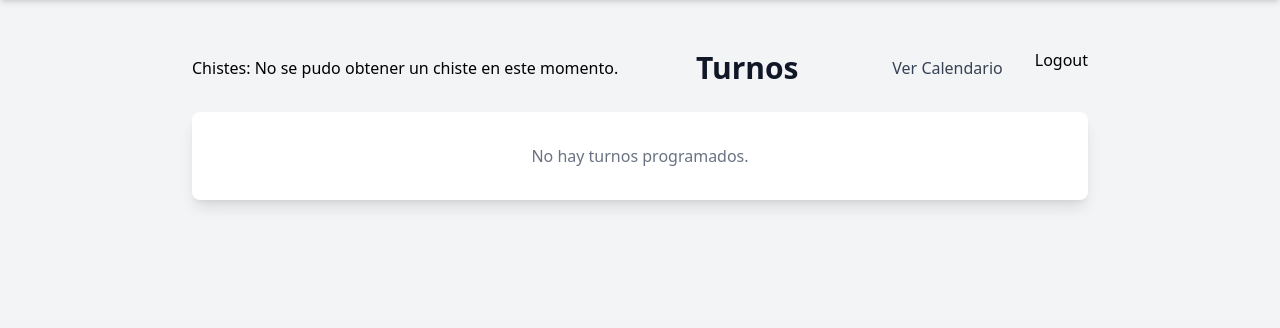
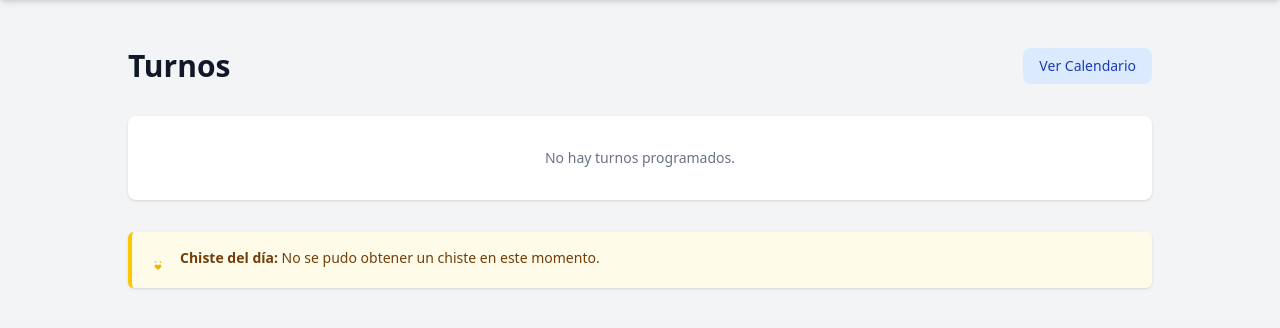
Before and after one commit to ulysses-ck/ifts-pp4-proyecto-integrador, a Django app: page /turn/ in a window 1280 px wide. Shown: the part 64-392 px from the top of the page. Run offline with Django 5.2, Linux system fonts and the light colour scheme; data that the repository does not hold is empty; style sheets or scripts are compiled from the project's sources.

Commit message:
style: improve layout for home_turn
also remove button logout, this already exists in the navigation

```diff
--- a/apps/turn/templates/home_turn.html
+++ b/apps/turn/templates/home_turn.html
@@ -2,28 +2,29 @@
 
 {% block content %}
 <div class="container mx-auto px-4 py-8">
-        <div class="max-w-4xl mx-auto">
-            <div class="flex justify-between items-center mb-6">
-                <!-- es solo de test -->
-                <h3>Chistes: {{joke}}</h3>
+    <div class="max-w-5xl mx-auto space-y-8">
+
+        <!-- Encabezado principal -->
+        <div class="flex flex-col md:flex-row md:items-center md:justify-between gap-4">
             <div>
                 <h1 class="text-3xl font-bold text-gray-900">Turnos</h1>
                 {% if selected_date %}
-                    <p class="text-gray-600 mt-2">Mostrando turnos para el {{ selected_date|date:"d/m/Y" }}</p>
+                <p class="text-sm text-gray-600 mt-1">Mostrando turnos para el {{ selected_date|date:"d/m/Y" }}</p>
                 {% endif %}
             </div>
-                <div class="flex gap-4">
-                    <a href="{% url 'turn:available_turns' %}"
-                    class="bg-gray-100 hover:bg-gray-200 text-gray-700 px-4 py-2 rounded-lg transition-colors">
+
+            <div class="flex items-center gap-4">
+                <a href="{% url 'turn:available_turns' %}" class="bg-blue-100 hover:bg-blue-200 text-blue-800 px-4 py-2 rounded-lg text-sm font-medium transition">
                     Ver Calendario
                 </a>
-                    <a href="{% url 'user:logout' %}">Logout</a>
             </div>
         </div>
+
+        <!-- Mensajes -->
         {% if messages %}
-            <div class="mb-6">
+        <div class="space-y-2">
             {% for message in messages %}
-                <div class="p-4 rounded-lg shadow text-sm font-semibold
+            <div class="p-3 rounded-md shadow-sm text-sm font-medium
                 {% if 'error' in message.tags %}bg-red-100 text-red-800
                 {% elif 'success' in message.tags %}bg-green-100 text-green-800
                 {% else %}bg-gray-100 text-gray-700{% endif %}">
@@ -33,62 +34,50 @@
         </div>
         {% endif %}
 
+        <!-- Filtro activo -->
         {% if selected_date %}
-            <div class="bg-blue-50 border border-blue-200 rounded-lg p-4 mb-6">
-                <div class="flex items-center justify-between">
-                    <p class="text-blue-700">
-                        <span class="font-medium">Filtro activo:</span> {{ selected_date|date:"d/m/Y" }}
+        <div class="bg-blue-50 border border-blue-200 rounded-lg p-4 flex items-center justify-between">
+            <p class="text-blue-700 text-sm">
+                <span class="font-semibold">Filtro activo:</span> {{ selected_date|date:"d/m/Y" }}
             </p>
-                    <a href="{% url 'turn:home_turn' %}" class="text-blue-600 hover:text-blue-800">
+            <a href="{% url 'turn:home_turn' %}" class="text-blue-600 hover:text-blue-800 text-sm font-medium">
                 Quitar filtro
             </a>
         </div>
-            </div>
         {% endif %}
 
-            <div class="bg-white shadow-lg rounded-lg overflow-hidden">
-                <div class="divide-y divide-gray-200">
+        <!-- Lista de turnos -->
+        <div class="bg-white rounded-lg shadow divide-y divide-gray-100">
             {% for turn in turns %}
-                    <div class="p-4 hover:bg-gray-50 transition-colors">
-                        <div class="flex items-center justify-between">
+            <div class="p-5 hover:bg-gray-50 transition">
+                <div class="flex flex-col md:flex-row md:justify-between md:items-center gap-4">
                     <div>
-                                <h3 class="text-lg font-medium text-gray-900">
+                        <h2 class="text-lg font-semibold text-gray-900">
                             {{ turn.client.name }}
-                                </h3>
-                                <p class="text-gray-600">
-                                    Barbero: {{ turn.barber.name }} |
-                                    Fecha: {{ turn.date|date:"d/m/Y" }} |
+                        </h2>
+                        <p class="text-sm text-gray-600 mt-1">
+                            Barbero: {{ turn.barber.name }} &middot;
+                            Fecha: {{ turn.date|date:"d/m/Y" }} &middot;
                             Hora: {{ turn.time|time:"H:i" }}
                         </p>
                     </div>
-                            <div class="flex items-center gap-2">
-                                <a href="{% url 'turn:detail_turn' turn.pk %}"
-                                class="text-gray-600 hover:text-gray-900">
-                                    Ver detalles
-                                </a>
+                    <div class="flex flex-wrap items-center gap-2 text-sm">
+                        <a href="{% url 'turn:detail_turn' turn.pk %}" class="text-gray-600 hover:text-gray-900">Ver detalles</a>
                         <span class="text-gray-300">|</span>
-                                <a href="{% url 'turn:update_turn' turn.pk %}"
-                                class="text-blue-600 hover:text-blue-800">
-                                    Editar
-                                </a>
+                        <a href="{% url 'turn:update_turn' turn.pk %}" class="text-blue-600 hover:text-blue-800">Editar</a>
                         <span class="text-gray-300">|</span>
-                                <a href="{% url 'turn:delete_turn' turn.pk %}"
-                                class="text-red-600 hover:text-red-800">
-                                    Eliminar
-                                </a>
+                        <a href="{% url 'turn:delete_turn' turn.pk %}" class="text-red-600 hover:text-red-800">Eliminar</a>
                         {% if not turn.is_confirmed %}
-                                    <a href="{% url 'turn:confirm_turn' turn.pk %}" class="text-gray-600 hover:text-gray-900">
-                                        Confirmar
-                                    </a>
+                        <span class="text-gray-300">|</span>
+                        <a href="{% url 'turn:confirm_turn' turn.pk %}" class="text-gray-600 hover:text-gray-900">Confirmar</a>
                         {% else %}
-                                        <span class="bg-green-100 text-green-700 px-3 py-1 rounded text-sm font-semibold">Confirmado</span>
+                        <span class="ml-2 bg-green-100 text-green-700 px-2 py-1 rounded text-xs font-semibold">Confirmado</span>
                         {% endif %}
-
                     </div>
                 </div>
             </div>
             {% empty %}
-                    <div class="p-8 text-center text-gray-500">
+            <div class="p-8 text-center text-gray-500 text-sm">
                 {% if selected_date %}
                     No hay turnos programados para el {{ selected_date|date:"d/m/Y" }}.
                 {% else %}
@@ -97,7 +86,19 @@
             </div>
             {% endfor %}
         </div>
+
+        <!-- Chiste destacado -->
+        {% if joke %}
+        <div class="flex items-start gap-3 bg-yellow-50 border-l-4 border-yellow-400 text-yellow-900 p-4 rounded-md shadow-sm">
+            <svg class="w-5 h-5 mt-1 text-yellow-500" xmlns="http://www.w3.org/2000/svg" fill="none" viewBox="0 0 24 24" stroke="currentColor">
+                <path stroke-linecap="round" stroke-linejoin="round" stroke-width="2" d="M9 12h.01M15 12h.01M9.293 16.293a1 1 0 011.414 0L12 17.586l1.293-1.293a1 1 0 011.414 1.414L12 20.414l-2.707-2.707a1 1 0 010-1.414z" />
+            </svg>
+            <div class="text-sm font-medium">
+                <strong>Chiste del día:</strong> {{ joke }}
             </div>
+        </div>
+        {% endif %}
+
     </div>
 </div>
 {% endblock %}
```
Lines whose indentation alone changed are shown as unchanged.
